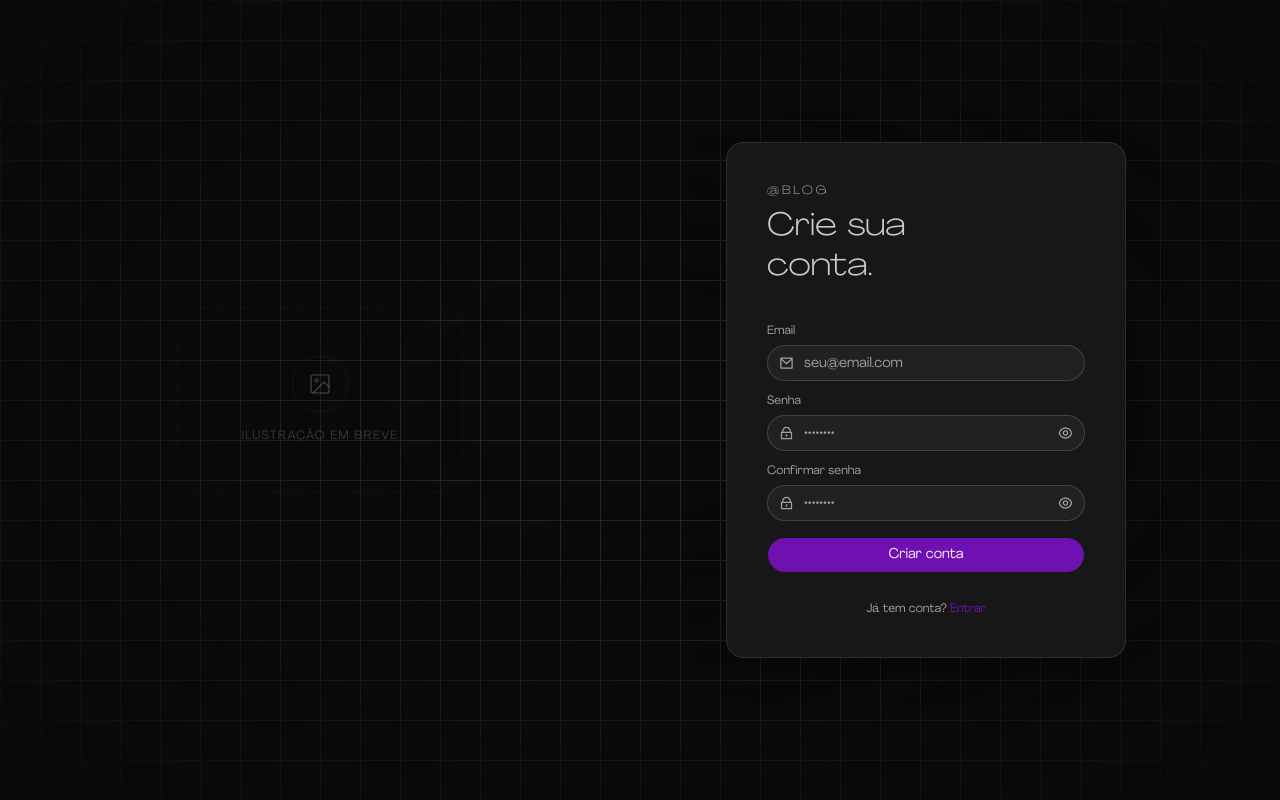
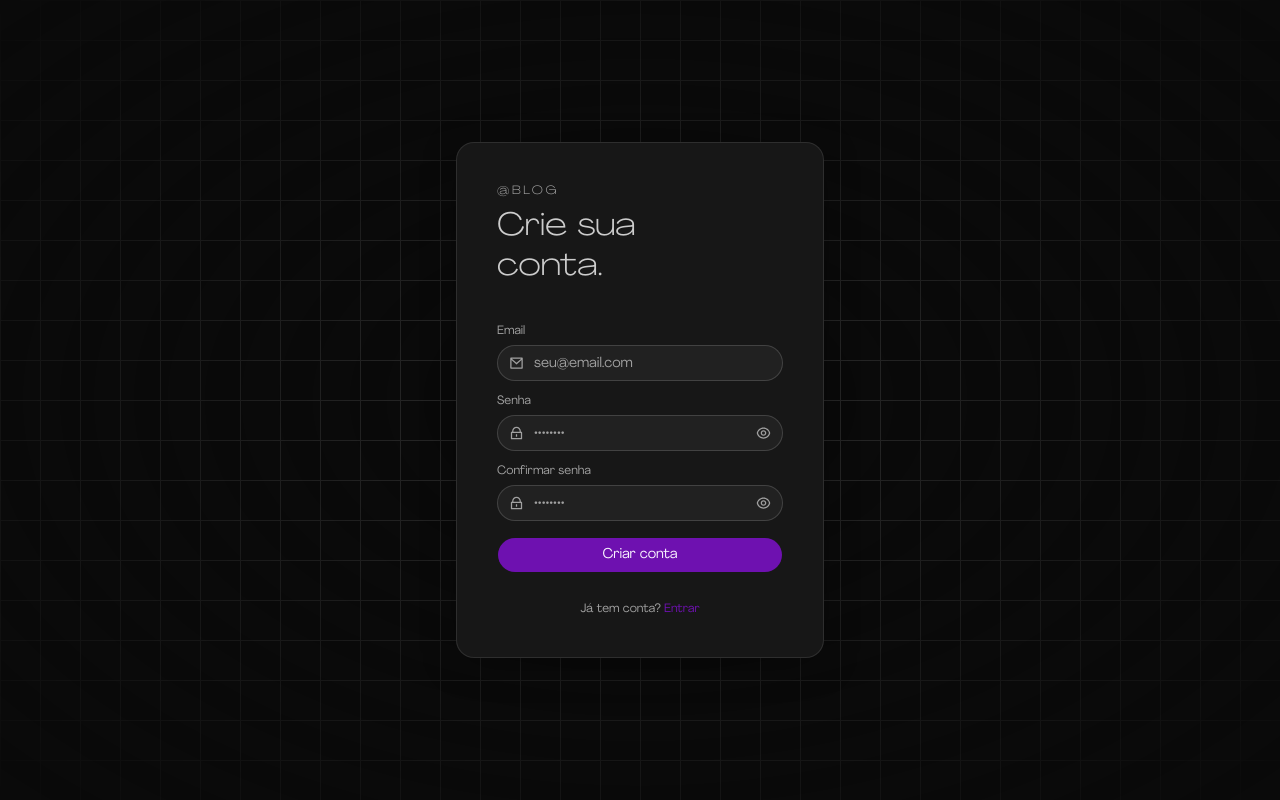
Before and after one commit to lucaspbertoncello/blog, a React (Vite) app in the folder blog-frontend/: page /signup in a window 1280 px wide. Built offline with nearby package versions, Linux system fonts and the light colour scheme.

Commit message:
refactor(auth): center layout, remove illustration panel

```diff
--- a/blog-frontend/src/shared/layouts/AuthLayout.tsx
+++ b/blog-frontend/src/shared/layouts/AuthLayout.tsx
@@ -3,47 +3,22 @@ import { cn } from "@/shared/lib/utils"
 
 export function AuthLayout() {
   return (
-    <div className="relative flex min-h-screen bg-background">
+    <div className="relative flex min-h-screen items-center justify-center bg-background">
 
       {/* Grid pattern */}
       <div
         className={cn(
           "pointer-events-none absolute inset-0",
           "[background-size:40px_40px]",
+          "[background-image:linear-gradient(to_right,#e4e4e7_1px,transparent_1px),linear-gradient(to_bottom,#e4e4e7_1px,transparent_1px)]",
           "dark:[background-image:linear-gradient(to_right,#262626_1px,transparent_1px),linear-gradient(to_bottom,#262626_1px,transparent_1px)]",
-          "[background-image:linear-gradient(to_right,#e4e4e7_1px,transparent_1px),linear-gradient(to_bottom,#e4e4e7_1px,transparent_1px)]",
         )}
       />
       {/* Radial mask — fades grid toward center */}
       <div className="pointer-events-none absolute inset-0 bg-background [mask-image:radial-gradient(ellipse_at_center,transparent_20%,black)]" />
 
-      {/* Left — illustration placeholder */}
-      <div className="relative z-10 hidden flex-1 items-center justify-center lg:flex">
-        <div className="flex flex-col items-center gap-4 rounded-2xl border border-dashed border-border/40 px-16 py-12 text-center">
-          <div className="flex size-14 items-center justify-center rounded-full border border-border/40">
-            <svg
-              className="size-6 text-muted-foreground/40"
-              fill="none"
-              viewBox="0 0 24 24"
-              stroke="currentColor"
-              strokeWidth={1.2}
-            >
-              <rect x="3" y="3" width="18" height="18" rx="2" />
-              <circle cx="8.5" cy="8.5" r="1.5" />
-              <polyline points="21 15 16 10 5 21" />
-            </svg>
-          </div>
-          <p className="text-xs tracking-widest text-muted-foreground/30 uppercase">
-            Ilustração em breve
-          </p>
-        </div>
-      </div>
-
-      {/* Right — form via Outlet */}
-      <div className="relative z-10 flex w-full items-center justify-end pr-[12%] lg:w-1/2">
-        <div className="w-full max-w-100">
-          <Outlet />
-        </div>
+      <div className="relative z-10 w-full max-w-100 px-4">
+        <Outlet />
       </div>
 
     </div>
```
